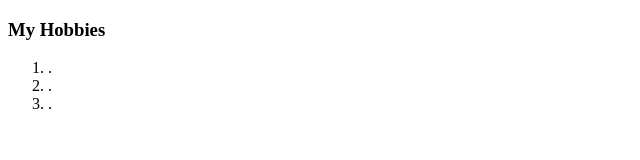
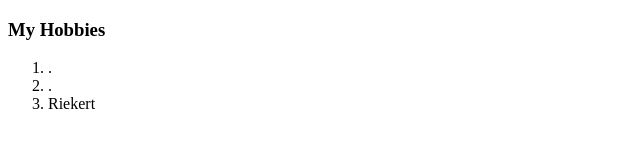
Before and after one commit to DestinySeeker20/personal-site, a plain HTML site: page hobbies.html in a window 1280 px wide. Shown: the full height of the page, 0-640 px from the left. Drawn offline with Linux system fonts and the light colour scheme.

Commit message:
LS: Changed a hobby

```diff
--- a/hobbies.html
+++ b/hobbies.html
@@ -11,7 +11,7 @@
     <ol>
         <li>.</li>
         <li>.</li>
-        <li>.</li>
+        <li>Riekert</li>
     </ol>
 </body>
 </html>
```
